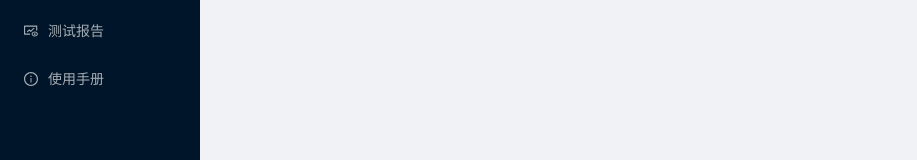
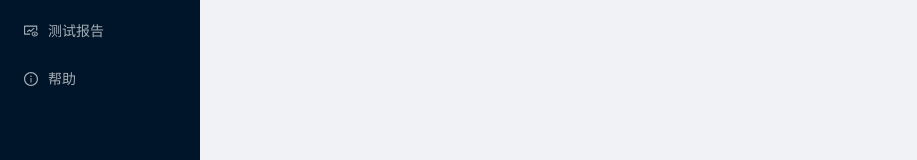
Before and after one commit to no8ge/console, a Vue app: page / in a window 1280 px wide. Shown: the part 189-349 px from the top of the page, without its empty margins (0-917 px from the left). Built offline with nearby package versions, Linux system fonts and the light colour scheme.

Commit message:
chore: sidabar name

```diff
--- a/src/views/Layout.vue
+++ b/src/views/Layout.vue
@@ -47,7 +47,7 @@
         </a-menu-item>
         <a-menu-item key="5">
           <info-circle-outlined />
-          <span>使用手册</span>
+          <span>帮助</span>
           <router-link to="/help" msg="Welcome to Atop App"></router-link>
         </a-menu-item>
       </a-menu>
```
